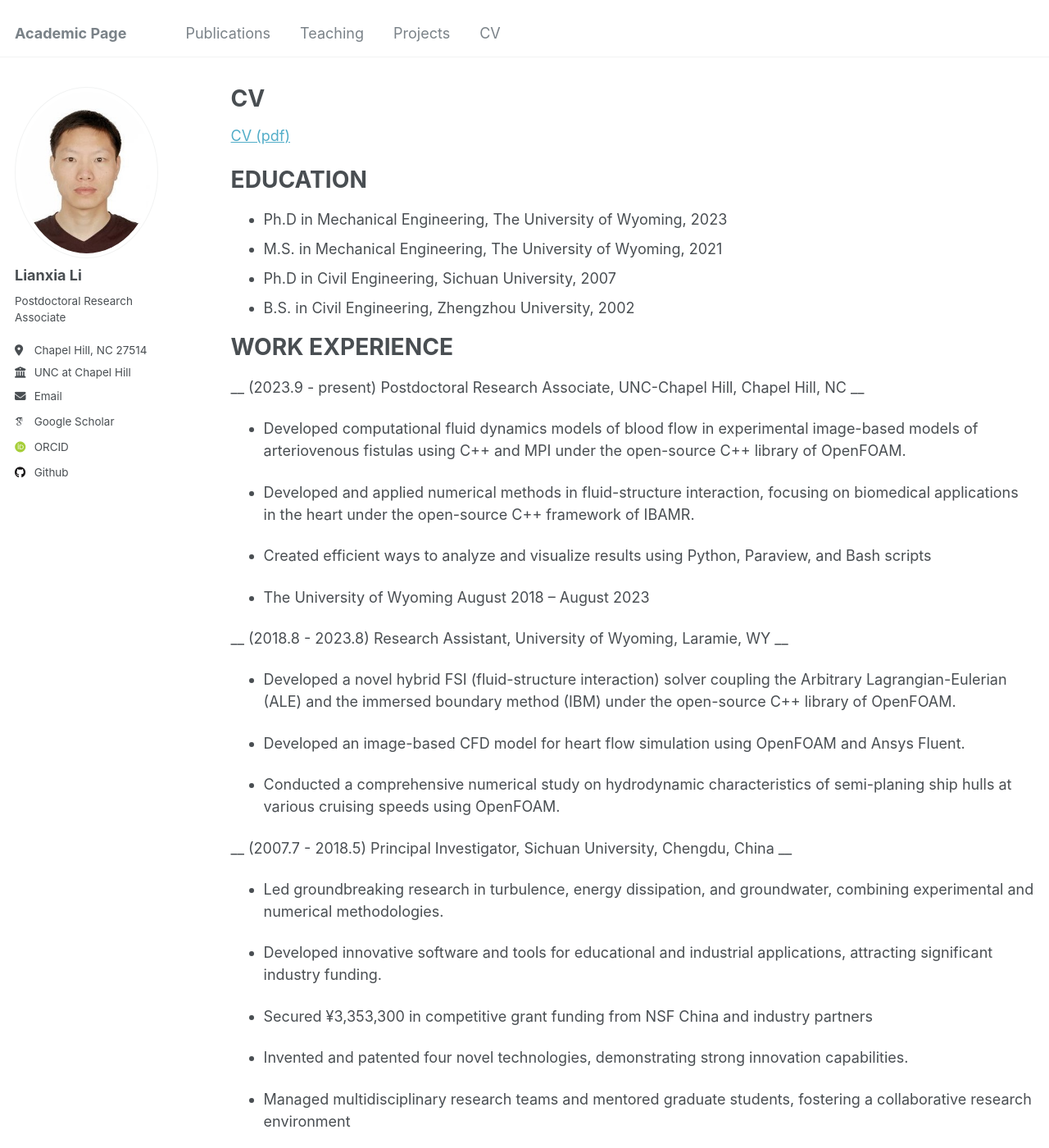
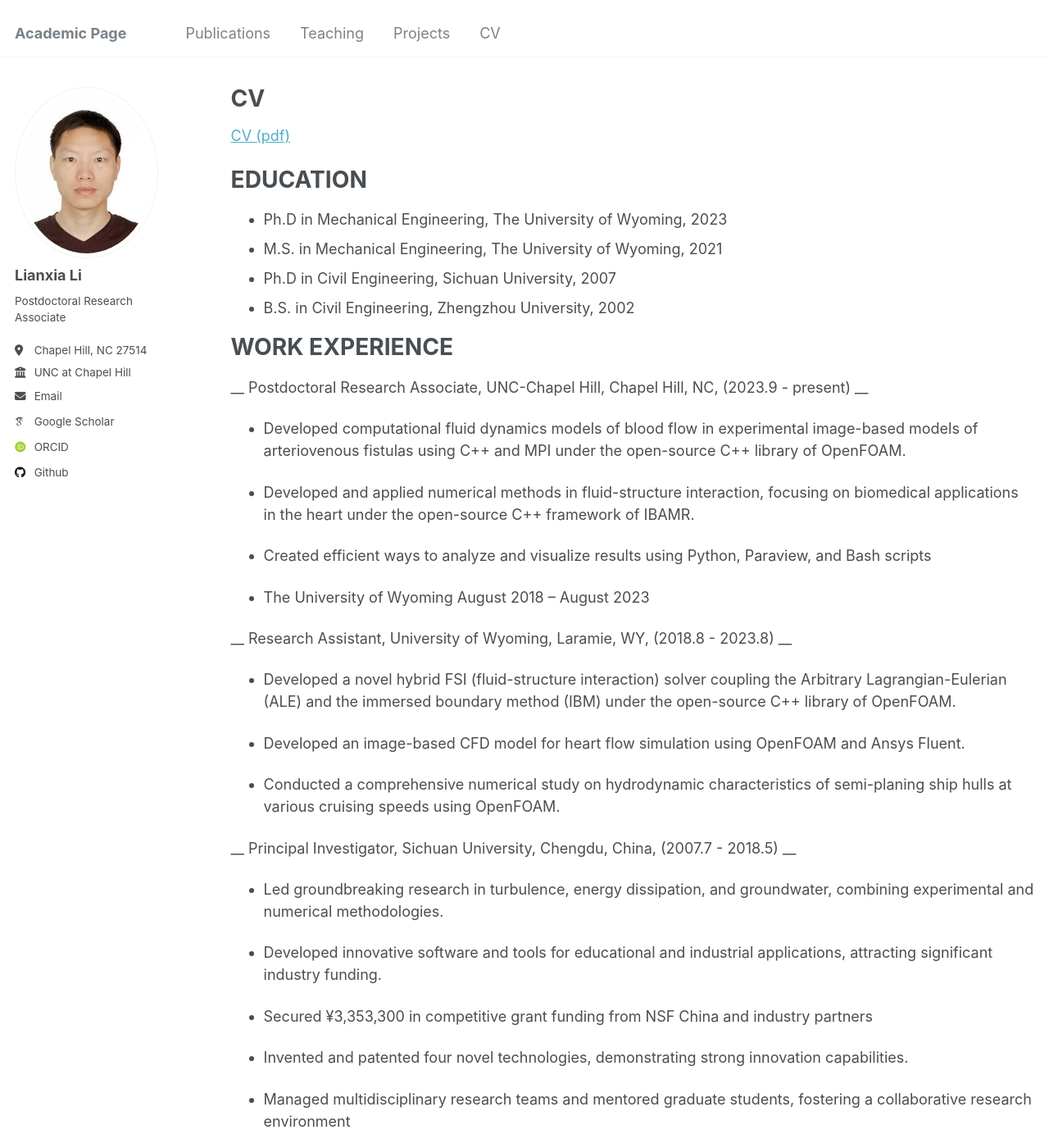
Before and after one commit to Lianxiali/lianxiali-github.io, a Jekyll site: the page built from _pages/cv.md, in a window 1280 px wide and 1400 px high. Shown: the whole window at 82% size. Built offline with Jekyll 4.4.1, drawn with Linux system fonts in a browser that asks for light colours; some web fonts are replaced.

Commit message:
update cv

```diff
--- a/_pages/cv.md
+++ b/_pages/cv.md
@@ -21,7 +21,7 @@
 WORK EXPERIENCE
 ======
 
-__ (2023.9 - present) Postdoctoral Research Associate,  UNC-Chapel Hill, Chapel Hill, NC __
+__  Postdoctoral Research Associate,  UNC-Chapel Hill, Chapel Hill, NC, (2023.9 - present) __
 
 * Developed computational fluid dynamics models of blood flow in experimental image-based models of arteriovenous
 fistulas using C++ and MPI under the open-source C++ library of OpenFOAM.
@@ -33,7 +33,7 @@
 
 * The University of Wyoming August 2018 – August 2023
 
-__ (2018.8 - 2023.8) Research Assistant, University of Wyoming, Laramie, WY __
+__ Research Assistant, University of Wyoming, Laramie, WY, (2018.8 - 2023.8) __
 
 - Developed a novel hybrid FSI (fluid-structure interaction) solver coupling the Arbitrary Lagrangian-Eulerian (ALE) and
 the immersed boundary method (IBM) under the open-source C++ library of OpenFOAM.
@@ -45,7 +45,7 @@
 
 
 
-__ (2007.7 - 2018.5) Principal Investigator, Sichuan University, Chengdu, China __
+__ Principal Investigator, Sichuan University, Chengdu, China, (2007.7 - 2018.5) __
 
 - Led groundbreaking research in turbulence, energy dissipation, and groundwater, combining experimental and numerical
 methodologies.
```
